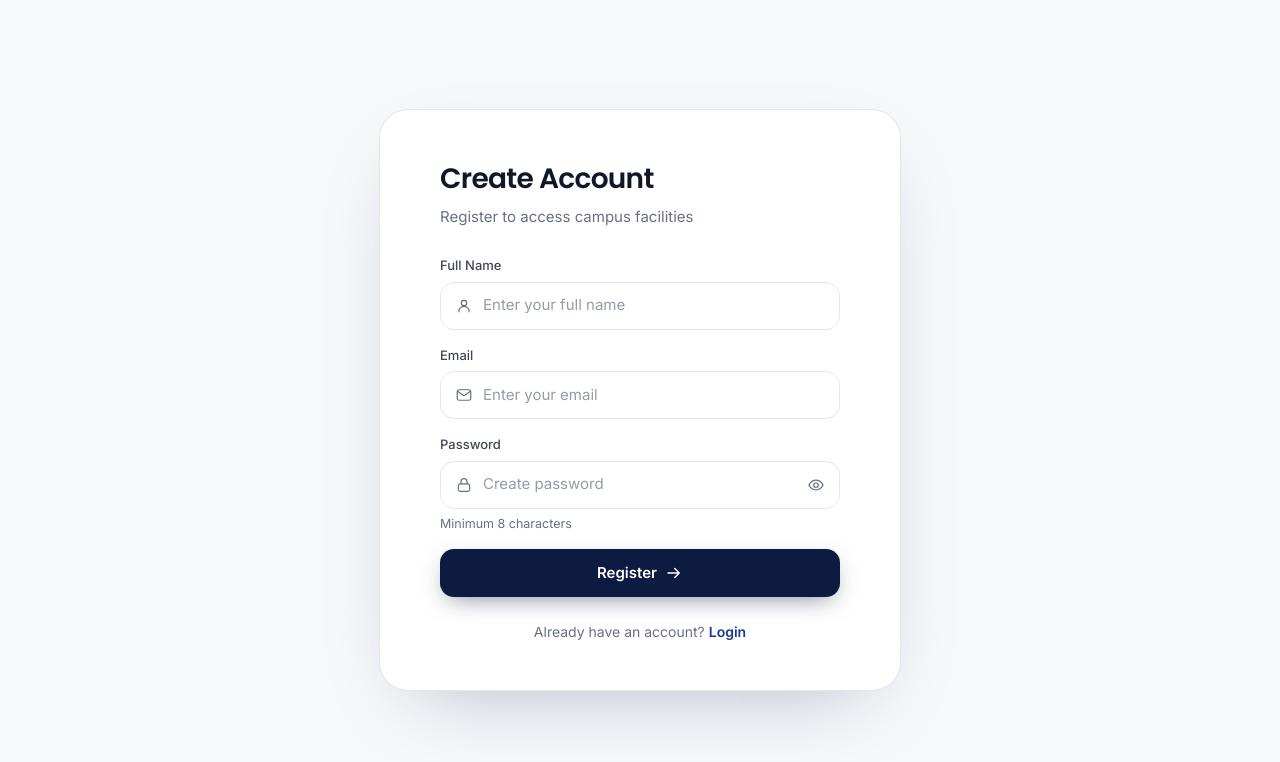
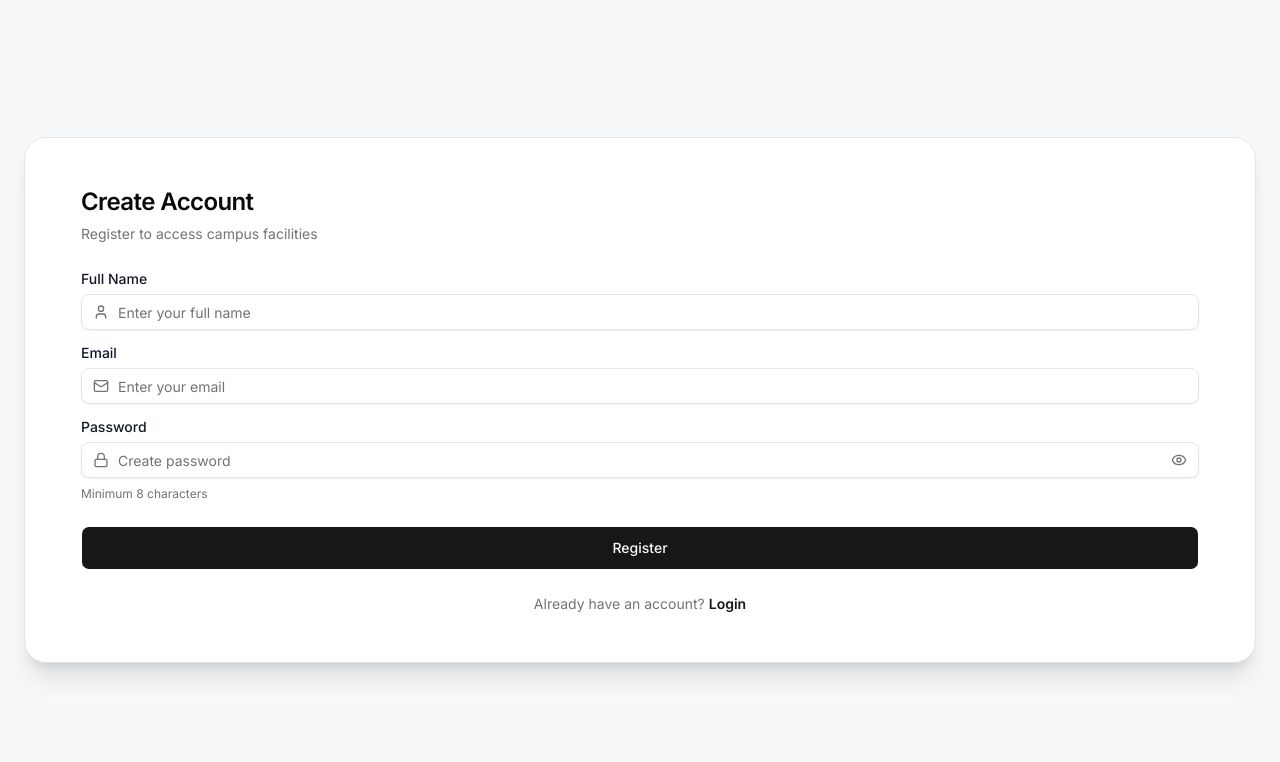
Before and after one commit to jangkarbumi/Ruang, a Next.js app: page /register in a window 1280 px wide. Shown: the top 762 px of the page. Built offline with nearby package versions, Linux system fonts and the light colour scheme.

Commit message:
refactor: use the shadcn ui and lucide react icons inside the file

```diff
--- a/src/components/auth/AuthApp.tsx
+++ b/src/components/auth/AuthApp.tsx
@@ -1,8 +1,12 @@
 'use client';
 
 import { useState } from 'react'
+import { Mail, Lock, User, ArrowLeft, Eye, EyeOff, AlertCircle, CheckCircle2, Check } from 'lucide-react'
 
-import { Alert, BackIcon, Button, Field, MailIcon, LockIcon, UserIcon } from './ui'
+import { Button } from '@/components/ui/button'
+import { Input } from '@/components/ui/input'
+import { Label } from '@/components/ui/label'
+import { Alert, AlertDescription } from '@/components/ui/alert'
 
 type View = 'login' | 'register' | 'forgot' | 'dashboard'
 type Errors = Record<string, string>
@@ -13,8 +17,8 @@ export default function AuthApp({ initialView = 'login' }: { initialView?: View
   const [view, setView] = useState<View>(initialView)
 
   return (
-    <div className="flex min-h-screen w-full items-center justify-center bg-mist p-0 sm:p-6">
-      <div className="w-full max-w-[520px] bg-white px-6 py-12 sm:rounded-[28px] sm:px-10 sm:shadow-[0_30px_80px_-40px_rgba(13,27,64,0.35)] sm:ring-1 sm:ring-hair lg:px-14">
+    <div className="flex min-h-screen w-full items-center justify-center bg-muted/20 p-0 sm:p-6">
+      <div className="w-full bg-background px-6 py-12 sm:rounded-3xl sm:px-10 sm:shadow-xl sm:border lg:px-14">
         <div className="flex items-center justify-center">
           {view === 'dashboard' ? (
             <Dashboard onBack={() => setView('login')} />
@@ -31,18 +35,66 @@ export default function AuthApp({ initialView = 'login' }: { initialView?: View
   )
 }
 
-/* ---------- Shared shell ---------- */
+/* ---------- Shared Form Wrapper ---------- */
+
+function FormInput({
+  label, id, icon: Icon, type = 'text', hint, error, ...props
+}: React.InputHTMLAttributes<HTMLInputElement> & {
+  label: string;
+  icon?: React.ElementType;
+  hint?: string;
+  error?: string;
+}) {
+  const [show, setShow] = useState(false)
+  const isPassword = type === 'password'
+  const inputType = isPassword ? (show ? 'text' : 'password') : type
+
+  return (
+    <div className="space-y-2">
+      <Label htmlFor={id} className={error ? "text-destructive" : ""}>
+        {label}
+      </Label>
+      <div className="relative">
+        {Icon && (
+          <div className="absolute left-3 top-1/2 -translate-y-1/2 text-muted-foreground">
+            <Icon className="w-4 h-4" />
+          </div>
+        )}
+        <Input
+          id={id}
+          type={inputType}
+          className={`${Icon ? 'pl-9' : ''} ${error ? 'border-destructive focus-visible:ring-destructive' : ''}`}
+          {...props}
+        />
+        {isPassword && (
+          <button
+            type="button"
+            onClick={() => setShow(!show)}
+            className="absolute right-3 top-1/2 -translate-y-1/2 text-muted-foreground hover:text-foreground transition-colors"
+          >
+            {show ? <EyeOff className="w-4 h-4" /> : <Eye className="w-4 h-4" />}
+          </button>
+        )}
+      </div>
+      {(hint || error) && (
+        <p className={`text-xs ${error ? 'text-destructive' : 'text-muted-foreground'}`}>
+          {error || hint}
+        </p>
+      )}
+    </div>
+  )
+}
 
 function FormShell({ children }: { children: React.ReactNode }) {
-  return <div className="w-full max-w-[400px] animate-rise">{children}</div>
+  return <div className="w-full animate-in fade-in slide-in-from-bottom-2 duration-500">{children}</div>
 }
 
 function Divider() {
   return (
-    <div className="flex items-center gap-4 py-1 text-mute">
-      <span className="h-px flex-1 bg-hair" />
-      <span className="text-[12px] font-medium tracking-wide">OR</span>
-      <span className="h-px flex-1 bg-hair" />
+    <div className="flex items-center gap-4 py-1 text-muted-foreground">
+      <span className="h-px flex-1 bg-border" />
+      <span className="text-xs font-medium tracking-wide">OR</span>
+      <span className="h-px flex-1 bg-border" />
     </div>
   )
 }
@@ -62,6 +114,7 @@ function LoginForm({ go }: { go: (v: View) => void }) {
     if (!email) next.email = 'This field is required'
     else if (!emailOk(email)) next.email = 'Enter a valid email address'
     if (!password) next.password = 'This field is required'
+
     setErrors(next)
     setBanner(null)
     if (Object.keys(next).length) return
@@ -69,7 +122,6 @@ function LoginForm({ go }: { go: (v: View) => void }) {
     setLoading(true)
     setTimeout(() => {
       setLoading(false)
-      // Demo credential check
       if (email === 'admin@campus.edu' && password === 'password123') {
         setBanner({ kind: 'success', msg: 'Login successful' })
         setTimeout(() => go('dashboard'), 900)
@@ -84,48 +136,50 @@ function LoginForm({ go }: { go: (v: View) => void }) {
       <Heading title="Welcome Back" subtitle="Login to your account" />
 
       {banner && (
-        <div className="mb-5">
-          <Alert kind={banner.kind}>{banner.msg}</Alert>
-        </div>
+        <Alert
+          variant={banner.kind === 'error' ? 'destructive' : 'default'}
+          className={`mb-5 ${banner.kind === 'success' ? 'border-green-500 text-green-700 bg-green-50' : ''}`}
+        >
+          {banner.kind === 'success' ? <CheckCircle2 className="h-4 w-4 text-green-700!" /> : <AlertCircle className="h-4 w-4" />}
+          <AlertDescription>{banner.msg}</AlertDescription>
+        </Alert>
       )}
 
       <form onSubmit={submit} noValidate className="space-y-4">
-        <Field
+        <FormInput
           id="login-email"
           label="Email"
           type="email"
           placeholder="Enter your email"
-          icon={<MailIcon />}
+          icon={Mail}
           value={email}
           onChange={(e) => setEmail(e.target.value)}
-          state={errors.email ? 'error' : email && emailOk(email) ? 'success' : 'default'}
-          hint={errors.email}
+          error={errors.email}
         />
         <div>
-          <Field
+          <FormInput
             id="login-password"
             label="Password"
-            password
+            type="password"
             placeholder="Enter your password"
-            icon={<LockIcon />}
+            icon={Lock}
             value={password}
             onChange={(e) => setPassword(e.target.value)}
-            state={errors.password ? 'error' : 'default'}
-            hint={errors.password}
+            error={errors.password}
           />
           <div className="mt-2.5 flex justify-end">
             <button
               type="button"
               onClick={() => go('forgot')}
-              className="text-[13px] font-medium text-navy-700 hover:text-navy-900 transition-colors"
+              className="text-sm font-medium text-primary hover:underline"
             >
               Forgot password?
             </button>
           </div>
         </div>
 
-        <Button type="submit" loading={loading}>
-          Login
+        <Button type="submit" className="w-full h-11 mt-2" disabled={loading}>
+          {loading ? "Logging in..." : "Login"}
         </Button>
       </form>
 
@@ -133,14 +187,12 @@ function LoginForm({ go }: { go: (v: View) => void }) {
         <Divider />
       </div>
 
-      <p className="text-center text-[14px] text-mute">
+      <p className="text-center text-sm text-muted-foreground">
         Don&apos;t have an account?{' '}
-        <button onClick={() => go('register')} className="font-semibold text-navy-700 hover:text-navy-900 transition-colors">
+        <button onClick={() => go('register')} className="font-semibold text-primary hover:underline">
           Register
         </button>
       </p>
-
-      <DemoHint />
     </FormShell>
   )
 }
@@ -165,6 +217,7 @@ function RegisterForm({ go }: { go: (v: View) => void }) {
     else if (!emailOk(email)) next.email = 'Enter a valid email address'
     if (!password) next.password = 'This field is required'
     else if (!pwOk) next.password = 'Password must be at least 8 characters'
+
     setErrors(next)
     setBanner(null)
     if (Object.keys(next).length) return
@@ -172,7 +225,6 @@ function RegisterForm({ go }: { go: (v: View) => void }) {
     setLoading(true)
     setTimeout(() => {
       setLoading(false)
-      // Demo: this address is "taken"
       if (email === 'taken@campus.edu') {
         setBanner({ kind: 'error', msg: 'Email already registered' })
       } else {
@@ -186,53 +238,55 @@ function RegisterForm({ go }: { go: (v: View) => void }) {
       <Heading title="Create Account" subtitle="Register to access campus facilities" />
 
       {banner && (
-        <div className="mb-5">
-          <Alert kind={banner.kind}>{banner.msg}</Alert>
-        </div>
+        <Alert
+          variant={banner.kind === 'error' ? 'destructive' : 'default'}
+          className={`mb-5 ${banner.kind === 'success' ? 'border-green-500 text-green-700 bg-green-50' : ''}`}
+        >
+          {banner.kind === 'success' ? <CheckCircle2 className="h-4 w-4 text-green-700!" /> : <AlertCircle className="h-4 w-4" />}
+          <AlertDescription>{banner.msg}</AlertDescription>
+        </Alert>
       )}
 
       <form onSubmit={submit} noValidate className="space-y-4">
-        <Field
+        <FormInput
           id="reg-name"
           label="Full Name"
           placeholder="Enter your full name"
-          icon={<UserIcon />}
+          icon={User}
           value={name}
           onChange={(e) => setName(e.target.value)}
-          state={errors.name ? 'error' : name ? 'success' : 'default'}
-          hint={errors.name}
+          error={errors.name}
         />
-        <Field
+        <FormInput
           id="reg-email"
           label="Email"
           type="email"
           placeholder="Enter your email"
-          icon={<MailIcon />}
+          icon={Mail}
           value={email}
           onChange={(e) => setEmail(e.target.value)}
-          state={errors.email ? 'error' : email && emailOk(email) ? 'success' : 'default'}
-          hint={errors.email}
+          error={errors.email}
         />
-        <Field
+        <FormInput
           id="reg-password"
           label="Password"
-          password
+          type="password"
           placeholder="Create password"
-          icon={<LockIcon />}
+          icon={Lock}
           value={password}
           onChange={(e) => setPassword(e.target.value)}
-          state={errors.password ? 'error' : password && pwOk ? 'success' : 'default'}
-          hint={errors.password ?? (password && pwOk ? 'Looks good' : 'Minimum 8 characters')}
+          error={errors.password}
+          hint={password && pwOk ? 'Looks good' : 'Minimum 8 characters'}
         />
 
-        <Button type="submit" loading={loading}>
-          Register
+        <Button type="submit" className="w-full h-11 mt-2" disabled={loading}>
+          {loading ? "Registering..." : "Register"}
         </Button>
       </form>
 
-      <p className="mt-6 text-center text-[14px] text-mute">
+      <p className="mt-6 text-center text-sm text-muted-foreground">
         Already have an account?{' '}
-        <button onClick={() => go('login')} className="font-semibold text-navy-700 hover:text-navy-900 transition-colors">
+        <button onClick={() => go('login')} className="font-semibold text-primary hover:underline">
           Login
         </button>
       </p>
@@ -264,36 +318,40 @@ function ForgotForm({ onBack }: { onBack: () => void }) {
     <FormShell>
       <button
         onClick={onBack}
-        className="mb-6 inline-flex items-center gap-1.5 text-[13px] font-medium text-mute hover:text-navy-800 transition-colors"
+        className="mb-6 inline-flex items-center gap-1.5 text-sm font-medium text-muted-foreground hover:text-foreground transition-colors"
       >
-        <BackIcon className="w-4 h-4" /> Back to login
+        <ArrowLeft className="w-4 h-4" /> Back to login
       </button>
 
       <Heading title="Reset Password" subtitle="Enter your email and we'll send a reset link" />
 
       {sent ? (
         <div className="space-y-6">
-          <Alert kind="success">Reset link sent — check your inbox</Alert>
-          <p className="text-[14px] leading-relaxed text-mute">
-            We sent instructions to <span className="font-medium text-ink">{email}</span>. The link expires in 30 minutes.
+          <Alert className="border-green-500 text-green-700 bg-green-50">
+            <CheckCircle2 className="h-4 w-4 text-green-700!" />
+            <AlertDescription>Reset link sent — check your inbox</AlertDescription>
+          </Alert>
+          <p className="text-sm leading-relaxed text-muted-foreground">
+            We sent instructions to <span className="font-medium text-foreground">{email}</span>. The link expires in 30 minutes.
           </p>
-          <Button onClick={onBack}>Return to login</Button>
+          <Button onClick={onBack} variant="outline" className="w-full h-11">
+            Return to login
+          </Button>
         </div>
       ) : (
         <form onSubmit={submit} noValidate className="space-y-4">
-          <Field
+          <FormInput
             id="forgot-email"
             label="Email"
             type="email"
             placeholder="Enter your email"
-            icon={<MailIcon />}
+            icon={Mail}
             value={email}
             onChange={(e) => setEmail(e.target.value)}
-            state={error ? 'error' : email && emailOk(email) ? 'success' : 'default'}
-            hint={error}
+            error={error}
           />
-          <Button type="submit" loading={loading}>
-            Send reset link
+          <Button type="submit" className="w-full h-11" disabled={loading}>
+            {loading ? "Sending..." : "Send reset link"}
           </Button>
         </form>
       )}
@@ -307,17 +365,17 @@ function Dashboard({ onBack }: { onBack: () => void }) {
   return (
     <FormShell>
       <div className="text-center">
-        <div className="mx-auto mb-6 flex h-16 w-16 items-center justify-center rounded-2xl bg-ok-soft ring-1 ring-ok/20">
-          <svg className="h-8 w-8 text-ok" viewBox="0 0 24 24" fill="none" stroke="currentColor" strokeWidth="2" strokeLinecap="round" strokeLinejoin="round">
-            <path d="m5 12.5 4.2 4.2L19 7" />
-          </svg>
+        <div className="mx-auto mb-6 flex h-16 w-16 items-center justify-center rounded-2xl bg-green-50 border border-green-200">
+          <Check className="h-8 w-8 text-green-600" />
         </div>
-        <h1 className="font-display text-[26px] font-semibold tracking-tight text-ink">You&apos;re in</h1>
-        <p className="mt-2 text-[15px] text-mute">
+        <h1 className="text-2xl font-semibold tracking-tight text-foreground">You&apos;re in</h1>
+        <p className="mt-2 text-sm text-muted-foreground">
           Welcome back to CampusReserve. Redirecting you to your dashboard&hellip;
         </p>
         <div className="mt-8">
-          <Button onClick={onBack}>Back to login</Button>
+          <Button onClick={onBack} variant="outline" className="w-full h-11">
+            Back to login
+          </Button>
         </div>
       </div>
     </FormShell>
@@ -329,16 +387,8 @@ function Dashboard({ onBack }: { onBack: () => void }) {
 function Heading({ title, subtitle }: { title: string; subtitle: string }) {
   return (
     <div className="mb-7">
-      <h1 className="font-display text-[28px] font-semibold tracking-tight text-ink">{title}</h1>
-      <p className="mt-1.5 text-[15px] text-mute">{subtitle}</p>
+      <h1 className="text-2xl font-semibold tracking-tight text-foreground">{title}</h1>
+      <p className="mt-1.5 text-sm text-muted-foreground">{subtitle}</p>
     </div>
   )
 }
-
-function DemoHint() {
-  return (
-    <p className="mt-6 rounded-lg bg-mist px-3 py-2.5 text-center text-[12px] leading-relaxed text-mute">
-      Demo login — <span className="font-medium text-ink/70">admin@campus.edu</span> / <span className="font-medium text-ink/70">password123</span>
-    </p>
-  )
-}
```
